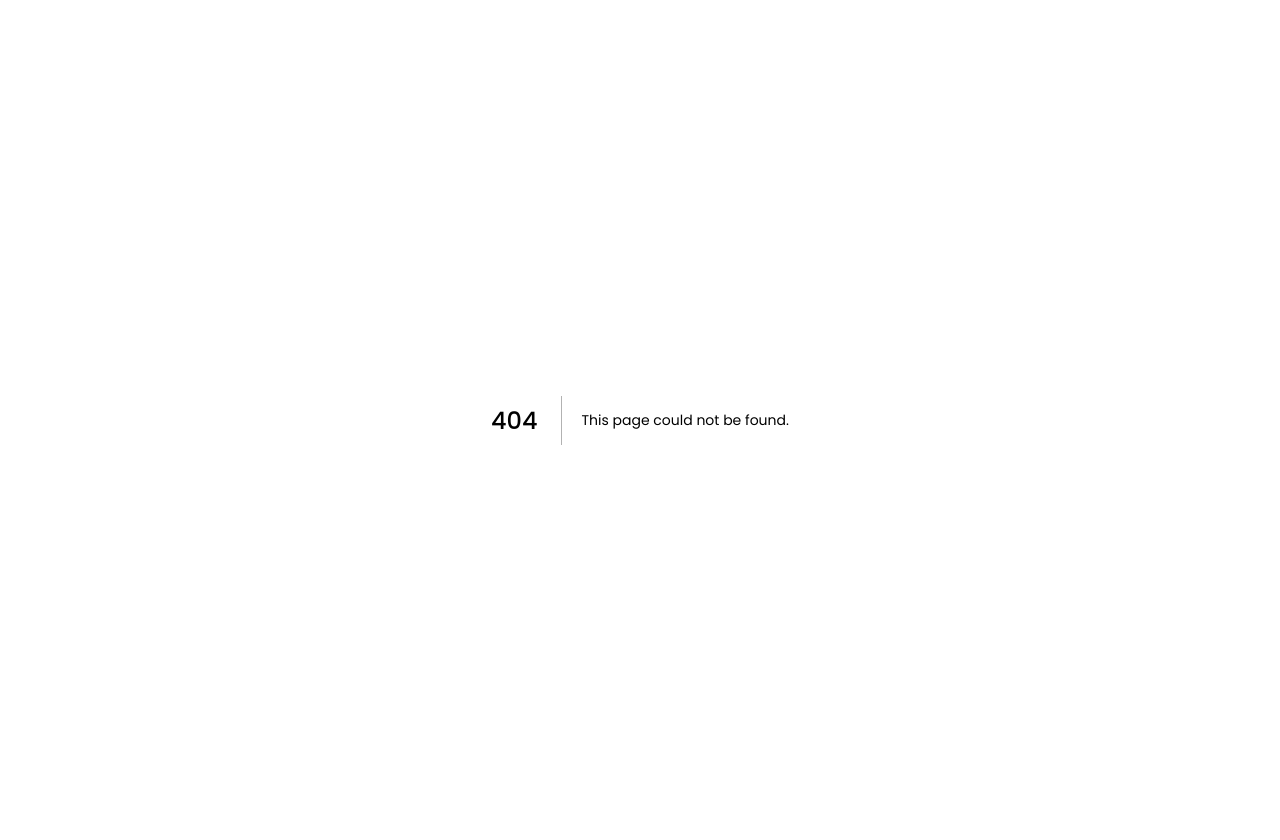
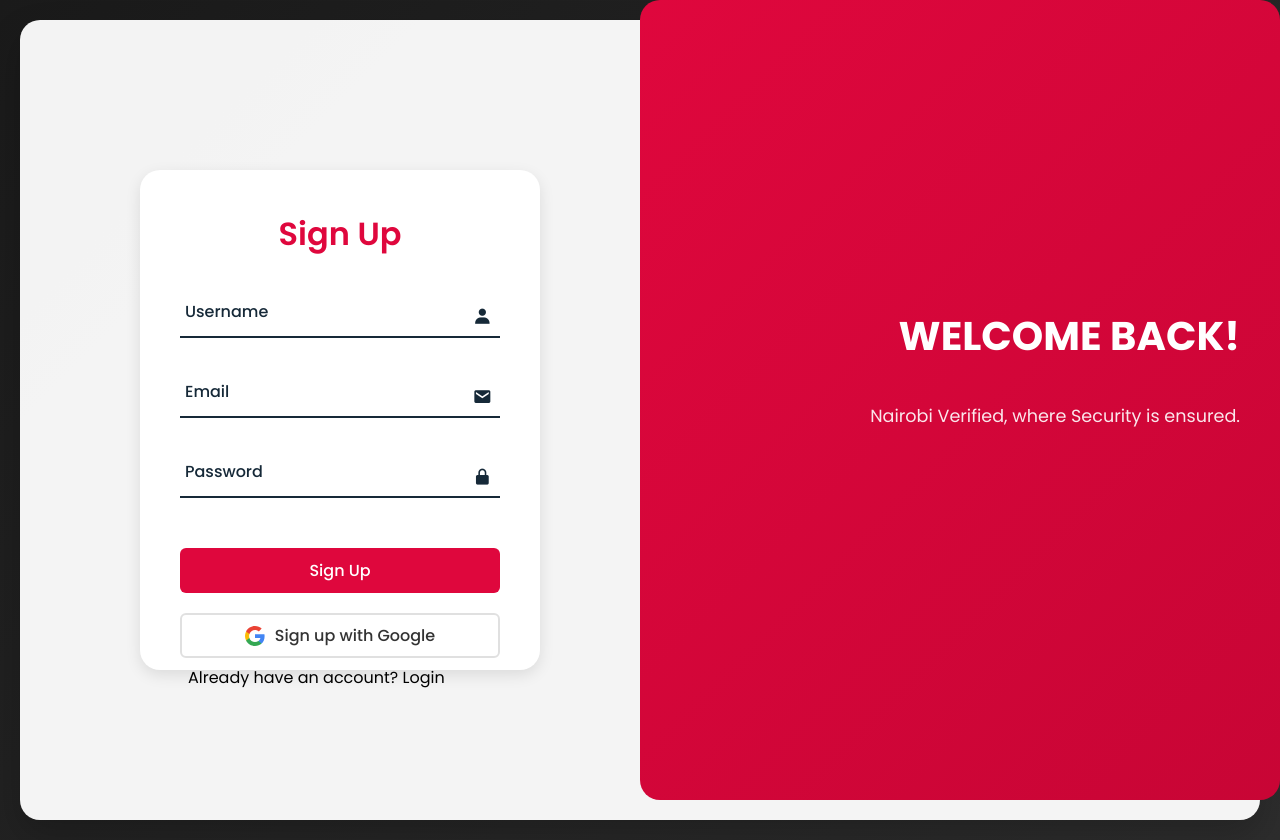
Before and after one commit to Sikos-Marketing-Developer-Team/nairobi-verified, a Next.js app in the folder frontend/: page /auth/signup in a window 1280 px wide. Before the commit this address had no page. Built offline with nearby package versions, Linux system fonts and the light colour scheme.

Commit message:
Fixed Display of all pages

```diff
--- /dev/null
+++ b/frontend/next.config.mjs
@@ -0,0 +1,15 @@
+/** @type {import('next').NextConfig} */
+const nextConfig = {
+  reactStrictMode: true,
+  swcMinify: true,
+  webpack: (config) => {
+    config.resolve.fallback = {
+      ...config.resolve.fallback,
+      fs: false,
+      path: false,
+    };
+    return config;
+  },
+};
+
+export default nextConfig;
--- /dev/null
+++ b/frontend/src/app/auth/signup/page.tsx
@@ -0,0 +1,133 @@
+"use client";
+
+import { useState } from "react";
+import { useRouter } from "next/navigation";
+// import axios from "axios";
+import Image from "next/image";
+
+
+export default function SignUp() {
+  const [formData, setFormData] = useState({
+    username: "",
+    email: "",
+    password: "",
+  });
+  const [error, setError] = useState("");
+  const router = useRouter();
+
+  const handleInputChange = (e: React.ChangeEvent<HTMLInputElement>) => {
+    const { name, value } = e.target;
+    setFormData((prev) => ({
+      ...prev,
+      [name]: value,
+    }));
+  };
+
+//   const handleRegister = async (e: React.FormEvent) => {
+//     e.preventDefault();
+//     setError("");
+
+//     try {
+//       // Send request to backend API for user registration
+//       const response = await axios.post("https://your-backend-api.com/auth/register", formData);
+
+//       if (response.status === 201) {
+//         // Auto-login after successful registration
+//         await signIn("credentials", {
+//           username: formData.username,
+//           password: formData.password,
+//           redirect: false,
+//         });
+
+//         router.push("/dashboard"); // Redirect to dashboard
+//       }
+//     } catch (error) {
+//       setError("An error occurred during sign-up");
+//     }
+//   };
+
+//   const handleGoogleSignUp = async () => {
+//     try {
+//       await signIn("google", { callbackUrl: "/dashboard" });
+//     } catch (error) {
+//       setError("An error occurred during Google sign-up");
+//     }
+//   };
+
+  return (
+    <div className="wrapper">
+
+      <div className="form-box register">
+        <h2 className="title">Sign Up</h2>
+        <form >
+            {/* onSubmit={handleRegister} */}
+          <div className="input-box">
+            <input
+              type="text"
+              name="username"
+              value={formData.username}
+              onChange={handleInputChange}
+              required
+            />
+            <label>Username</label>
+            <i className="bx bxs-user"></i>
+          </div>
+
+          <div className="input-box">
+            <input
+              type="email"
+              name="email"
+              value={formData.email}
+              onChange={handleInputChange}
+              required
+            />
+            <label>Email</label>
+            <i className="bx bxs-envelope"></i>
+          </div>
+
+          <div className="input-box">
+            <input
+              type="password"
+              name="password"
+              value={formData.password}
+              onChange={handleInputChange}
+              required
+            />
+            <label>Password</label>
+            <i className="bx bxs-lock-alt"></i>
+          </div>
+
+          {error && <p className="text-red-500 text-sm mb-4">{error}</p>}
+
+          <button type="submit" className="btn">
+            Sign Up
+          </button>
+
+          <div className="mt-4">
+            <button
+            type="button"
+            //  onClick={handleGoogleSignUp}
+              className="google-btn">
+              <Image src="/google.svg" alt="Google logo" width={20} height={20} className="h-5 w-5" />
+              Sign up with Google
+            </button>
+          </div>
+
+          <div className="linkTxt">
+            <p className="p-2">
+              Already have an account?{" "}
+              <a href="/signin" className="login-link">
+                Login
+              </a>
+            </p>
+          </div>
+        </form>
+      </div>
+      <div className="info-text register">
+        <h2>Welcome Back!</h2>
+        <p>Nairobi Verified, where Security is ensured.</p>
+      </div>
+
+    </div>
+  );
+}
--- a/frontend/src/app/globals.css
+++ b/frontend/src/app/globals.css
@@ -29,23 +29,22 @@ body {
 }
 
 .wrapper {
-  position: relative;
+  display: flex;
+  justify-content: space-between;
+  align-items: center;
   width: 100%;
   max-width: 1900px;
   height: 100vh;
-  max-height: 1000px;
   background: rgba(255, 255, 255, 0.95);
   border-radius: 20px;
   box-shadow: 0 15px 35px rgba(0, 0, 0, 0.2);
   padding: 20px;
   overflow: hidden;
-  display: flex;
-  align-items: center;
-  justify-content: center;
+
 }
 
 .form-box {
-  position: relative;
+  flex: 1;
   width: 100%;
   max-width: 400px;
   height: 500px;
@@ -56,6 +55,19 @@ body {
   transition: 0.5s ease;
   transform: translateX(-300);
   box-shadow: 0 5px 15px rgba(0, 0, 0, 0.1);
+
+}
+
+.form-box {
+  flex: 1;
+  max-width: 400px;
+  height: 500px;
+  background: #fff;
+  border-radius: 20px;
+  padding: 40px;
+  z-index: 1;
+  transition: 0.5s ease;
+  margin-left: 100px;
 }
 
 .form-box h2 {
@@ -64,6 +76,10 @@ body {
   text-align: center;
   margin-bottom: 30px;
   font-weight: 600;
+}
+
+.form-box.login.home-p {
+  margin-left: -300px;
 }
 
 .input-box {
@@ -157,9 +173,16 @@ body {
   transform: translateX(0);
   background: linear-gradient(135deg, var(--primary), #c80535);
   border-radius: 20px;
+  flex: 1;
 }
 
 .info-text.login {
+  right: 0;
+  text-align: right;
+  padding: 0 40px 60px 150px;
+}
+
+.info-text.register {
   right: 0;
   text-align: right;
   padding: 0 40px 60px 150px;
--- a/frontend/src/app/page.tsx
+++ b/frontend/src/app/page.tsx
@@ -12,7 +12,7 @@ export default function Home() {
       <span className="rotate-bg"></span>
       <span className="rotate-bg2"></span>
 
-      <div className="form-box login">
+      <div className="form-box login home-p">
         <h2 className="title animation" style={{ "--i": 0, "--j": 21 } as any}>Login</h2>
         <form action="#">
           <div className="input-box animation" style={{ "--i": 1, "--j": 22 } as any}>
```
Also changed, not shown: 1 other file (tests, documents, lock files or other folders).
